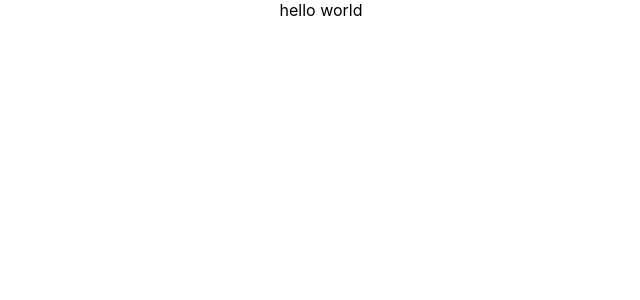
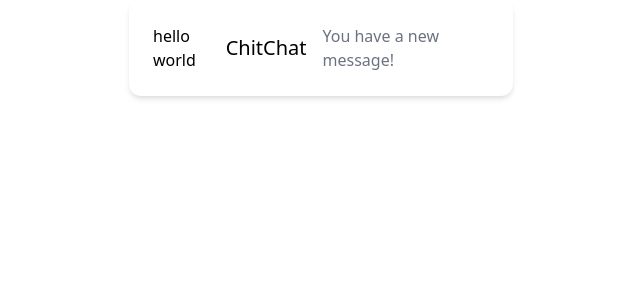
Before and after one commit to atrijo2001/job-portal, a React (Create React App) app in the folder frontend/: page / in a window 1280 px wide. Shown: the top 300 px of the page, without its empty margins (319-959 px from the left). Built offline with nearby package versions, Linux system fonts and the light colour scheme.

Commit message:
Tailwind added

```diff
--- /dev/null
+++ b/frontend/craco.config.js
@@ -0,0 +1,10 @@
+module.exports = {
+    style: {
+    postcss: {
+        plugins: [
+        require('tailwindcss'),
+        require('autoprefixer'),
+        ],
+    },
+    },
+}
--- a/frontend/src/App.tsx
+++ b/frontend/src/App.tsx
@@ -2,8 +2,10 @@
 
 function App() {
   return (
-    <div className="App">
+    <div className="p-6 max-w-sm mx-auto bg-white rounded-xl shadow-md flex items-center space-x-4">
       hello world
+      <div className="text-xl font-medium text-black">ChitChat</div>
+      <p className="text-gray-500">You have a new message!</p>
     </div>
   );
 }
--- a/frontend/src/index.css
+++ b/frontend/src/index.css
@@ -1,13 +1,3 @@
-body {
-  margin: 0;
-  font-family: -apple-system, BlinkMacSystemFont, 'Segoe UI', 'Roboto', 'Oxygen',
-    'Ubuntu', 'Cantarell', 'Fira Sans', 'Droid Sans', 'Helvetica Neue',
-    sans-serif;
-  -webkit-font-smoothing: antialiased;
-  -moz-osx-font-smoothing: grayscale;
-}
-
-code {
-  font-family: source-code-pro, Menlo, Monaco, Consolas, 'Courier New',
-    monospace;
-}
+@tailwind base;
+@tailwind components;
+@tailwind utilities;
--- a/frontend/tailwind.config.js
+++ b/frontend/tailwind.config.js
@@ -1,5 +1,5 @@
 module.exports = {
-  purge: [],
+  purge: ['./src/**/*.{js,jsx,ts,tsx}', './public/index.html'],
   darkMode: false, // or 'media' or 'class'
   theme: {
     extend: {},
```
Also changed, not shown: frontend/package.json (+9 -4 lines), package.json (+6 -1 lines), 2 other files (tests, documents, lock files or other folders).
